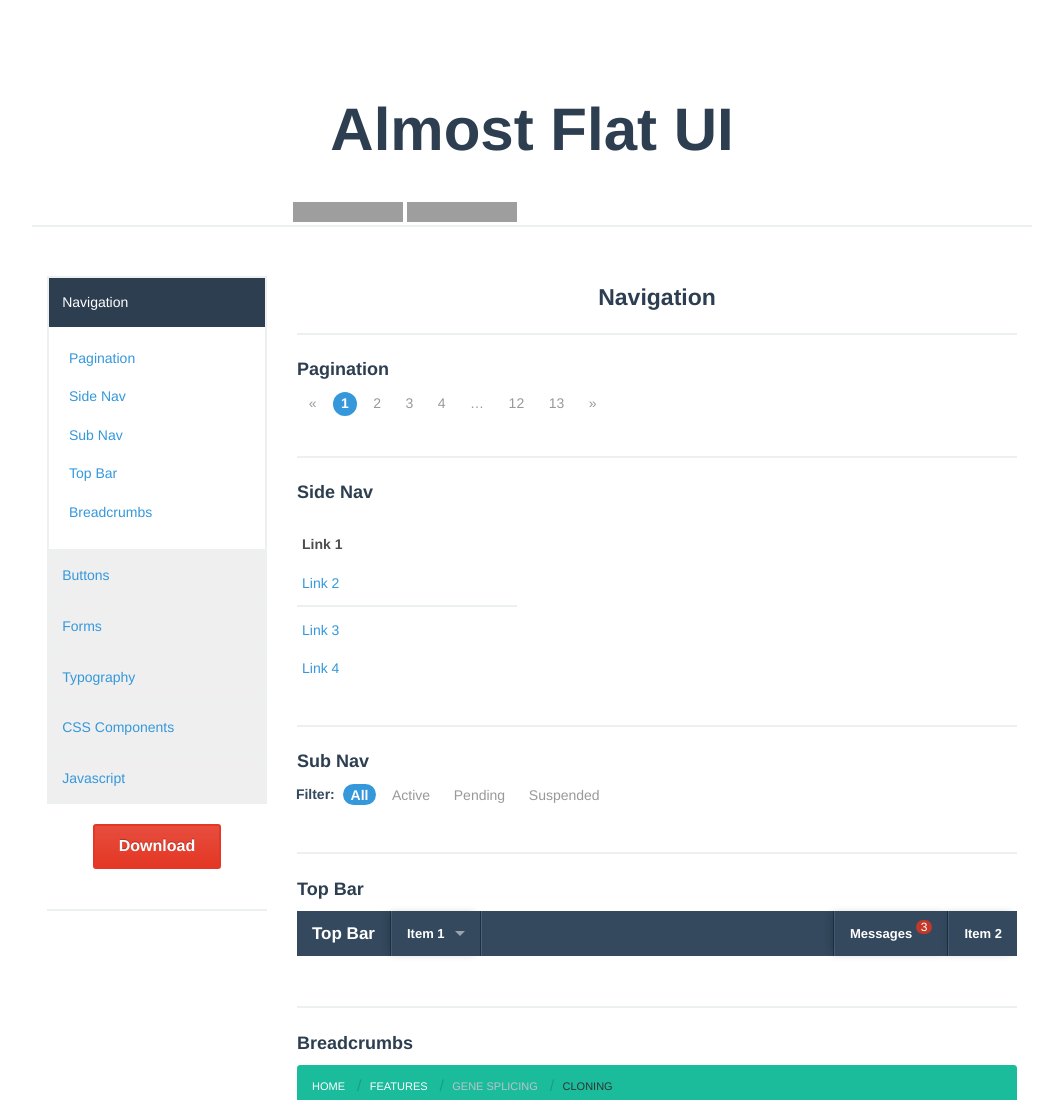
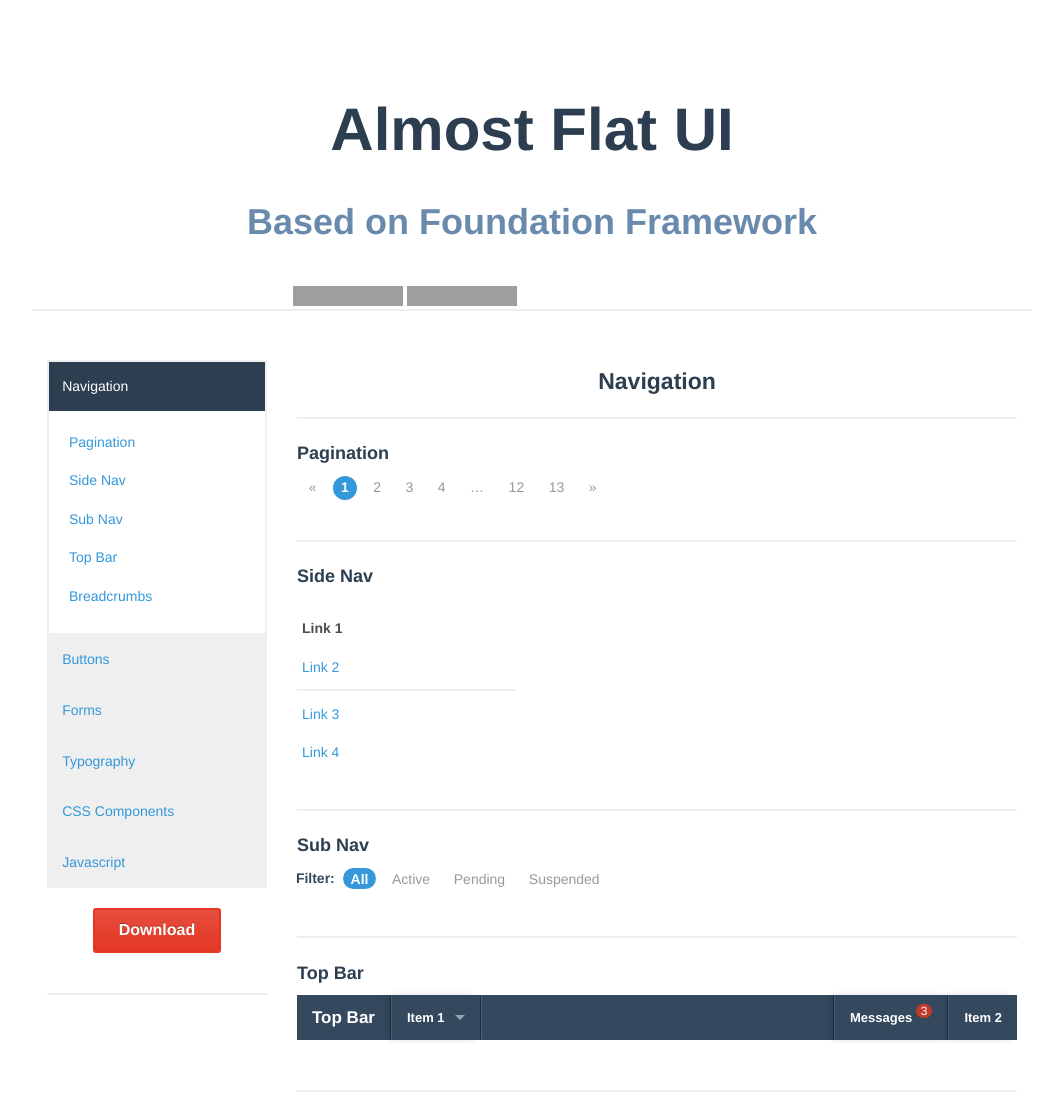
Before and after one commit to websymphony/almost-flat-ui, a plain HTML site: page index.html in a window 1280 px wide. Shown: the top 1100 px of the page, without its empty margins (108-1171 px from the left). Drawn offline with Linux system fonts and the light colour scheme; grey boxes are pictures that could not be loaded.

Commit message:
added foundation framework at top

```diff
--- a/index.html
+++ b/index.html
@@ -20,7 +20,9 @@
   <div class="row">
     <div class="large-12 columns text-center" style="padding-top:60px;padding-bottom: 30px;">
       <img src="images/almost_flat_ui.png" alt="">
-      <h1 style="font-size: 60px;">Almost Flat UI</h1>
+      <h1 style="font-size: 60px;">Almost Flat UI <br>
+      <small>Based on Foundation Framework</small>
+      </h1>
       <div class="row">
         <div class="large-6 columns">
           <!-- AddThis Button BEGIN -->
```
